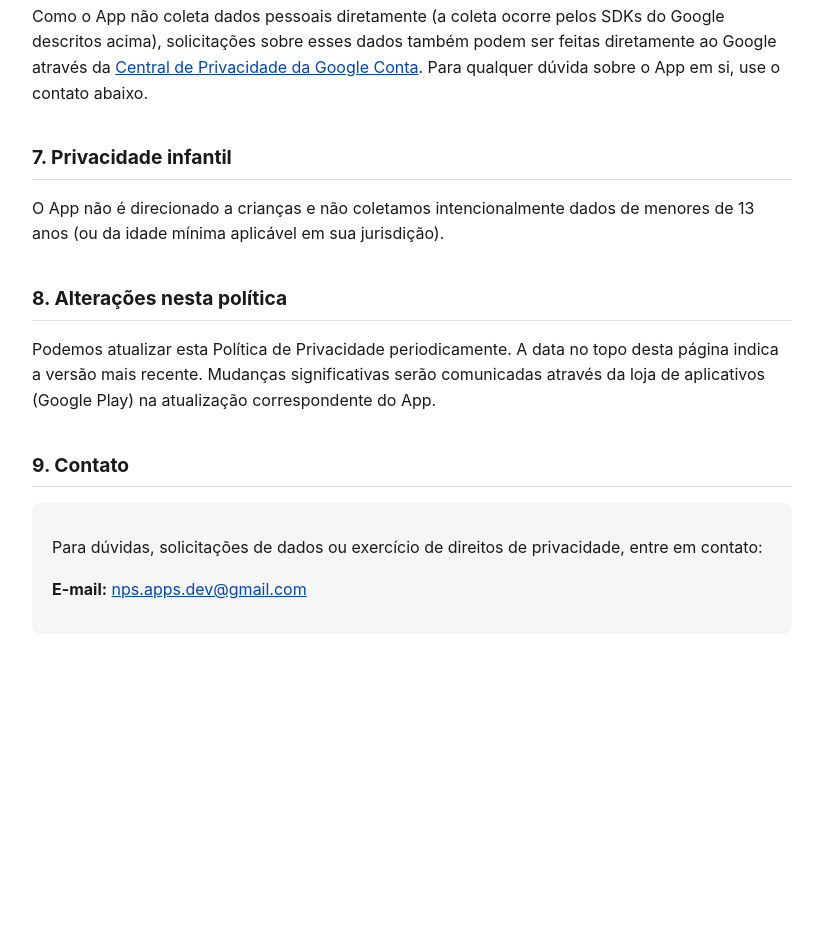
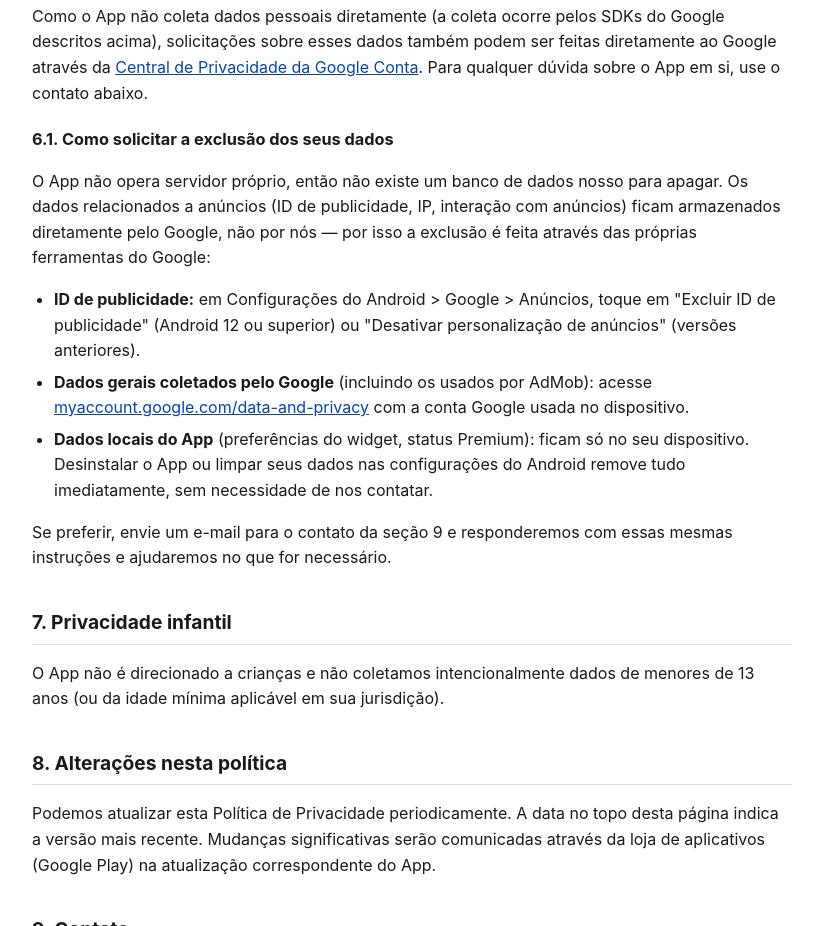
Before and after one commit to nicps-git/game-neon-monitor-privacy, a plain HTML site: page index.html in a window 1280 px wide. Shown: the part 2140-3066 px from the top of the page, without its empty margins (228-1051 px from the left). Before the commit the page ends 2854 px from the top, so only its background shows below. Drawn offline with Linux system fonts and the light colour scheme.

Commit message:
Detalha processo de solicitação de exclusão de dados (ads/Billing)

```diff
--- a/index.html
+++ b/index.html
@@ -119,6 +119,29 @@ Google através da <a href="https://myaccount.google.com/data-and-privacy" targe
 em si, use o contato abaixo.
 </p>
 
+<h3>6.1. Como solicitar a exclusão dos seus dados</h3>
+<p>
+O App não opera servidor próprio, então não existe um banco de dados nosso para apagar.
+Os dados relacionados a anúncios (ID de publicidade, IP, interação com anúncios) ficam
+armazenados diretamente pelo Google, não por nós — por isso a exclusão é feita através das
+próprias ferramentas do Google:
+</p>
+<ul>
+  <li><strong>ID de publicidade:</strong> em Configurações do Android &gt; Google &gt;
+      Anúncios, toque em "Excluir ID de publicidade" (Android 12 ou superior) ou "Desativar
+      personalização de anúncios" (versões anteriores).</li>
+  <li><strong>Dados gerais coletados pelo Google</strong> (incluindo os usados por AdMob):
+      acesse <a href="https://myaccount.google.com/data-and-privacy" target="_blank" rel="noopener">myaccount.google.com/data-and-privacy</a>
+      com a conta Google usada no dispositivo.</li>
+  <li><strong>Dados locais do App</strong> (preferências do widget, status Premium): ficam
+      só no seu dispositivo. Desinstalar o App ou limpar seus dados nas configurações do
+      Android remove tudo imediatamente, sem necessidade de nos contatar.</li>
+</ul>
+<p>
+Se preferir, envie um e-mail para o contato da seção 9 e responderemos com essas mesmas
+instruções e ajudaremos no que for necessário.
+</p>
+
 <h2>7. Privacidade infantil</h2>
 <p>
 O App não é direcionado a crianças e não coletamos intencionalmente dados de menores de 13
```
